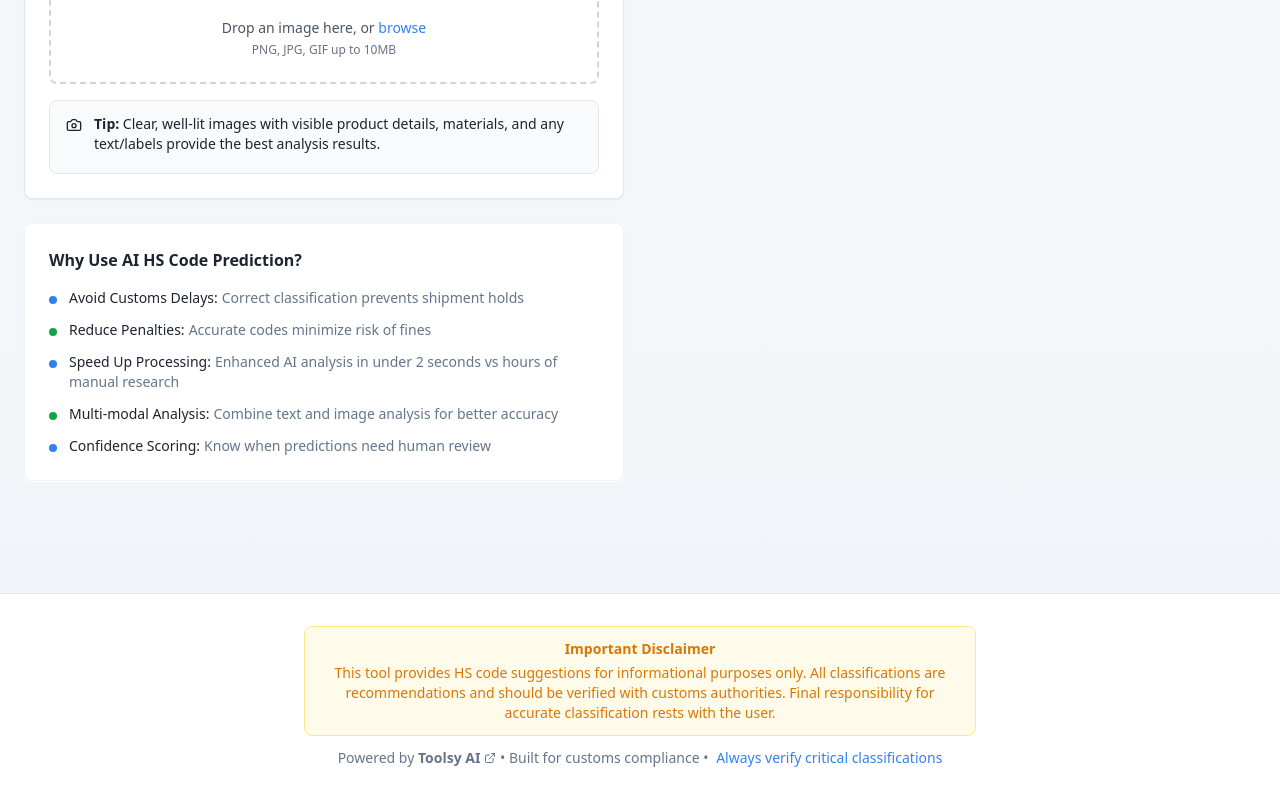
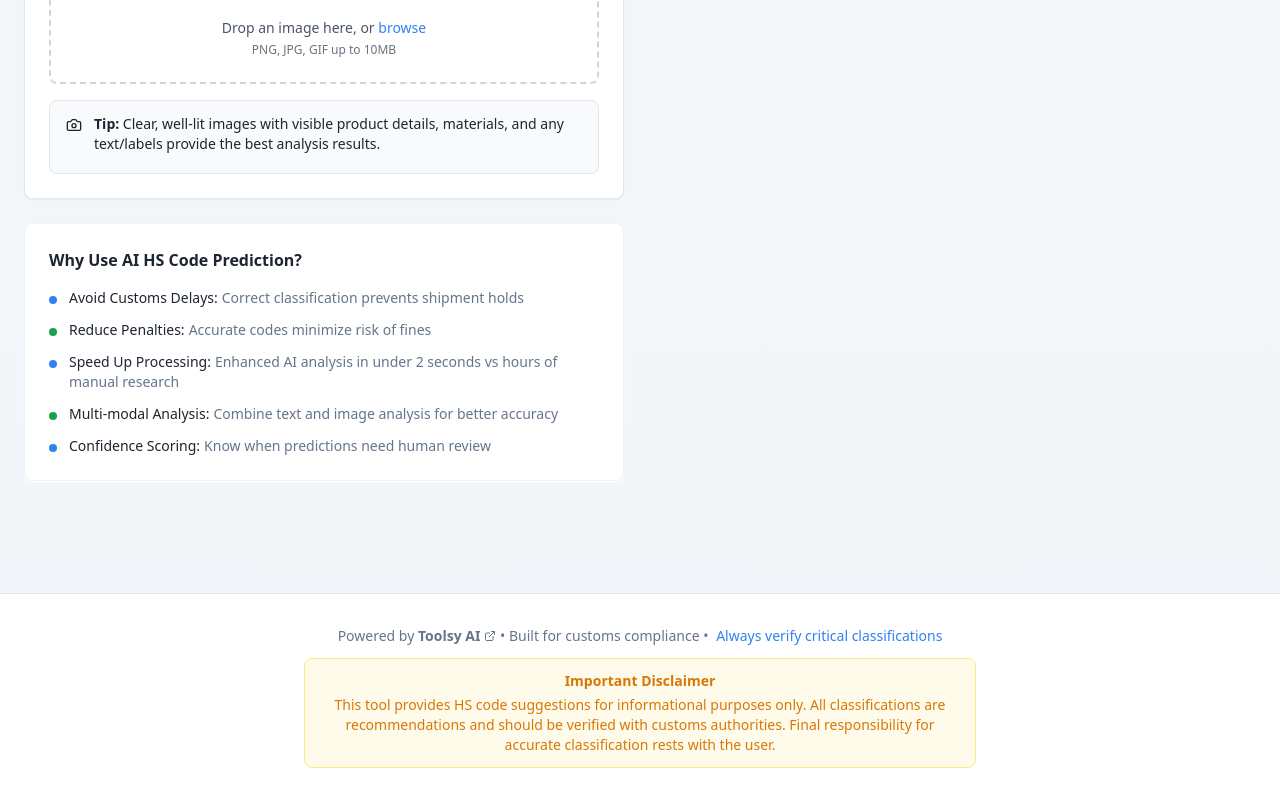
Before and after one commit to bozkut/HS-Code-Predictor, a React (Vite) app: page / in a window 1280 px wide. Shown: the part 1691-2491 px from the top of the page. Built offline with nearby package versions, Linux system fonts and the light colour scheme.

Commit message:
Update footer disclaimer
Move "Powered by Toolsy AI • Built for customs compliance • Always verify critical classifications" to the top of the footer and make "Important Disclaimer" bold, followed by the disclaimer text.

```diff
--- a/src/pages/Index.tsx
+++ b/src/pages/Index.tsx
@@ -245,10 +245,6 @@ const Index = () => {
       <footer className="bg-card border-t border-border mt-16">
         <div className="container mx-auto px-6 py-8">
           <div className="text-center text-muted-foreground space-y-3">
-            <p className="text-sm font-medium text-amber-600 bg-amber-50 border border-amber-200 rounded-lg px-4 py-3 inline-block max-w-2xl mx-auto">
-              <span className="block font-semibold mb-1">Important Disclaimer</span>
-              This tool provides HS code suggestions for informational purposes only. All classifications are recommendations and should be verified with customs authorities. Final responsibility for accurate classification rests with the user.
-            </p>
             <p className="text-sm">
               Powered by{" "}
               <a
@@ -263,6 +259,10 @@ const Index = () => {
               {" • Built for customs compliance • "}
               <span className="text-primary ml-1">Always verify critical classifications</span>
             </p>
+            <p className="text-sm text-amber-600 bg-amber-50 border border-amber-200 rounded-lg px-4 py-3 inline-block max-w-2xl mx-auto">
+              <span className="block font-bold mb-1">Important Disclaimer</span>
+              This tool provides HS code suggestions for informational purposes only. All classifications are recommendations and should be verified with customs authorities. Final responsibility for accurate classification rests with the user.
+            </p>
           </div>
         </div>
       </footer>
```
